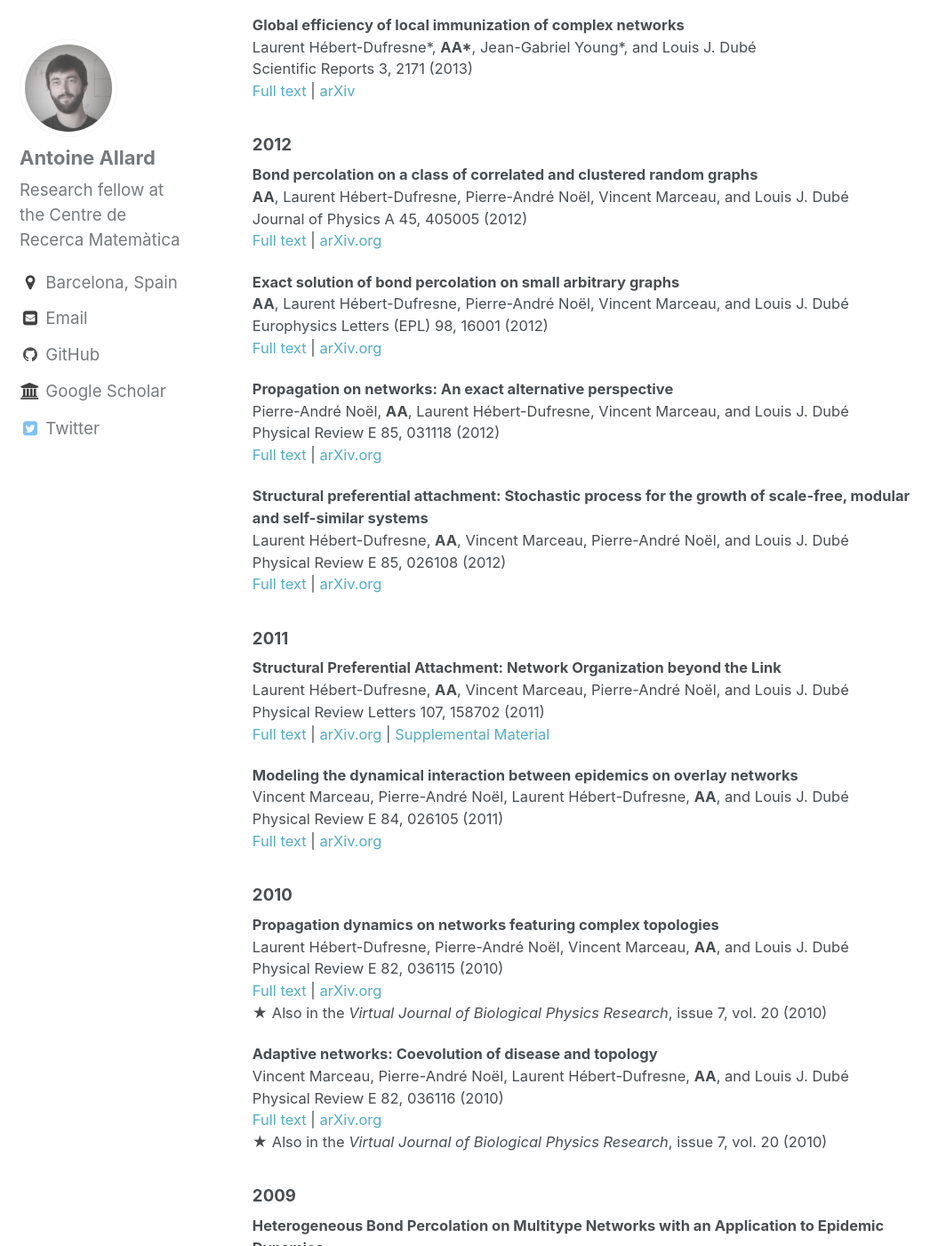
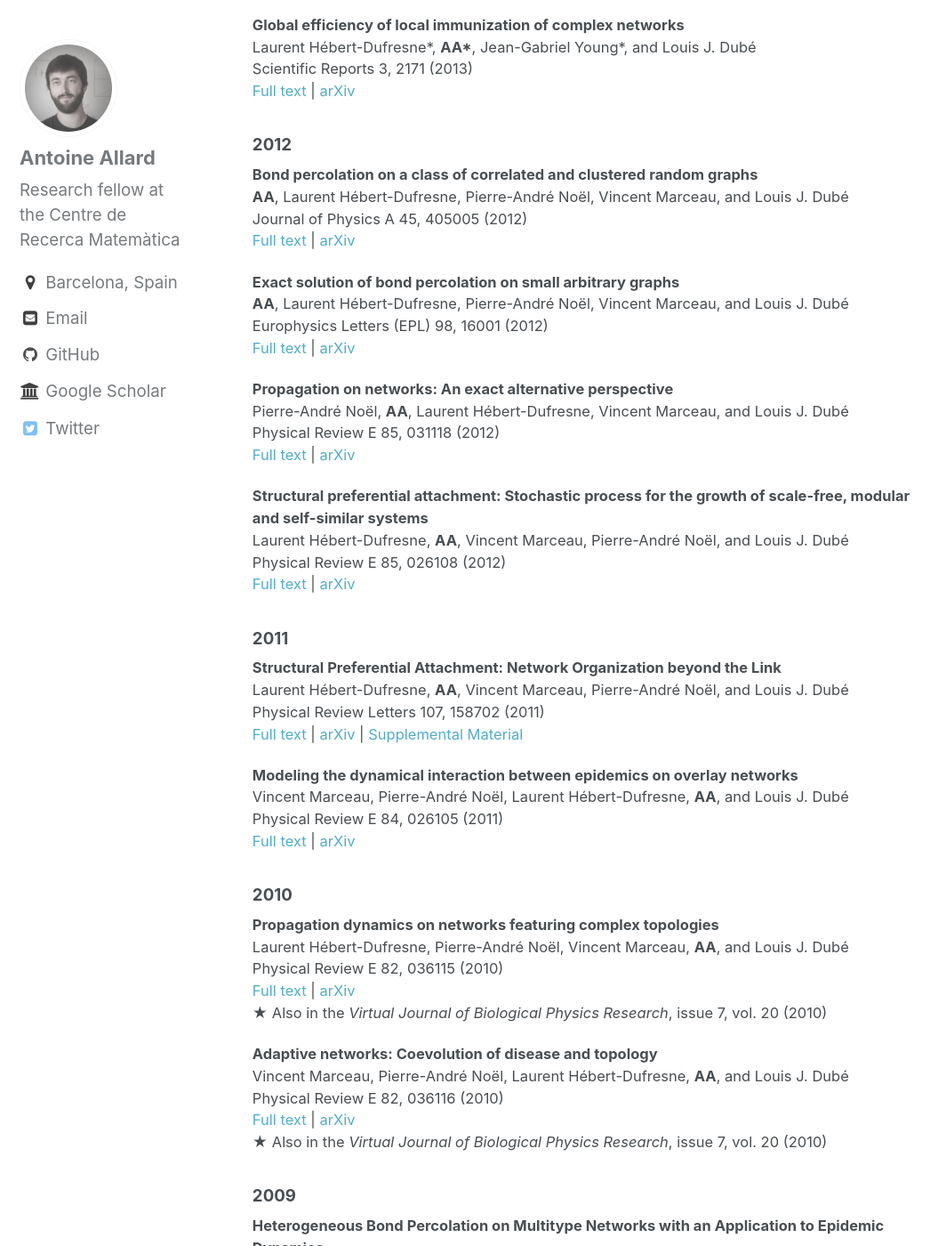
Before and after one commit to antoineallard/antoineallard.github.io, a Jekyll site: the page built from _pages/publications.md, in a window 1280 px wide and 1400 px high, scrolled down 3168 px. Shown: the whole window at 89% size, without its empty margins (0-1064 px from the left). Built offline with Jekyll 4.4.1, drawn with Linux system fonts in a browser that asks for light colours.

Commit message:
Changed arXiv.org -> arXiv

```diff
--- a/_pages/publications.md
+++ b/_pages/publications.md
@@ -201,28 +201,28 @@ Scientific Reports 3, 2171 (2013)<br>
 Journal of Physics A 45, 405005 (2012)<br>
   [Full text](http://dx.doi.org/10.1088/1751-8113/45/40/405005)
   &#124;
-  [arXiv.org](http://arxiv.org/abs/1201.4602")
+  [arXiv](http://arxiv.org/abs/1201.4602")
 
 **Exact solution of bond percolation on small arbitrary graphs**<br>
 **AA**, Laurent H&eacute;bert-Dufresne, Pierre-Andr&eacute; No&euml;l, Vincent Marceau, and Louis J. Dub&eacute;<br>
 Europhysics Letters (EPL) 98, 16001 (2012)<br>
   [Full text](http://dx.doi.org/10.1209/0295-5075/98/16001)
   &#124;
-  [arXiv.org](http://arxiv.org/abs/1201.4369)
+  [arXiv](http://arxiv.org/abs/1201.4369)
 
 **Propagation on networks: An exact alternative perspective**<br>
 Pierre-Andr&eacute; No&euml;l, **AA**, Laurent H&eacute;bert-Dufresne, Vincent Marceau, and Louis J. Dub&eacute;<br>
 Physical Review E 85, 031118 (2012)<br>
   [Full text](http://dx.doi.org/10.1103/PhysRevE.85.031118)
   &#124;
-  [arXiv.org](http://arxiv.org/abs/1102.0987)
+  [arXiv](http://arxiv.org/abs/1102.0987)
 
 **Structural preferential attachment: Stochastic process for the growth of scale-free, modular and self-similar systems**<br>
 Laurent H&eacute;bert-Dufresne, **AA**, Vincent Marceau, Pierre-Andr&eacute; No&euml;l, and Louis J. Dub&eacute;<br>
 Physical Review E 85, 026108 (2012)<br>
   [Full text](http://dx.doi.org/10.1103/PhysRevE.85.026108)
   &#124;
-  [arXiv.org](http://arxiv.org/abs/1109.0034)
+  [arXiv](http://arxiv.org/abs/1109.0034)
 
 
 #### 2011
@@ -232,7 +232,7 @@ Laurent H&eacute;bert-Dufresne, **AA**, Vincent Marceau, Pierre-Andr&eacute; No&
 Physical Review Letters 107, 158702 (2011)<br>
   [Full text](http://dx.doi.org/10.1103/PhysRevLett.107.158702)
   &#124;
-  [arXiv.org](http://arxiv.org/abs/1105.5980)
+  [arXiv](http://arxiv.org/abs/1105.5980)
   &#124;
   [Supplemental Material](http://www.dynamica.phy.ulaval.ca/fileadmin/publications/hebertdufresne11_prl_sm.pdf)<br>
 
@@ -241,7 +241,7 @@ Vincent Marceau, Pierre-Andr&eacute; No&euml;l, Laurent H&eacute;bert-Dufresne,
 Physical Review E 84, 026105 (2011)<br>
   [Full text](http://dx.doi.org/10.1103/PhysRevE.84.026105)
   &#124;
-  [arXiv.org](http://arxiv.org/abs/1103.4059)
+  [arXiv](http://arxiv.org/abs/1103.4059)
 
 
 #### 2010
@@ -251,7 +251,7 @@ Laurent H&eacute;bert-Dufresne, Pierre-Andr&eacute; No&euml;l, Vincent Marceau,
 Physical Review E 82, 036115 (2010)<br>
   [Full text](http://dx.doi.org/10.1103/PhysRevE.82.036115)
   &#124;
-  [arXiv.org](http://arxiv.org/abs/1005.1397)<br>
+  [arXiv](http://arxiv.org/abs/1005.1397)<br>
   &#x2605; Also in the *Virtual Journal of Biological Physics Research*, issue 7, vol. 20 (2010)
 
 <a id="Marceau2010"></a>
@@ -260,7 +260,7 @@ Vincent Marceau, Pierre-Andr&eacute; No&euml;l, Laurent H&eacute;bert-Dufresne,
 Physical Review E 82, 036116 (2010)<br>
   [Full text](http://dx.doi.org/10.1103/PhysRevE.82.036116)
   &#124;
-  [arXiv.org](http://arxiv.org/abs/1005.1299)<br>
+  [arXiv](http://arxiv.org/abs/1005.1299)<br>
   &#x2605; Also in the *Virtual Journal of Biological Physics Research*, issue 7, vol. 20 (2010)
 
 
@@ -271,7 +271,7 @@ Physical Review E 82, 036116 (2010)<br>
 Physical Review E 79, 036113 (2009)<br>
   [Full text](http://dx.doi.org/10.1103/PhysRevE.79.036113)
   &#124;
-  [arXiv.org](http://arxiv.org/abs/0811.2349)<br>
+  [arXiv](http://arxiv.org/abs/0811.2349)<br>
   &#x2605; Also in the *Virtual Journal of Biological Physics Research*, issue 7, vol. 17 (2009)
 
 
```
